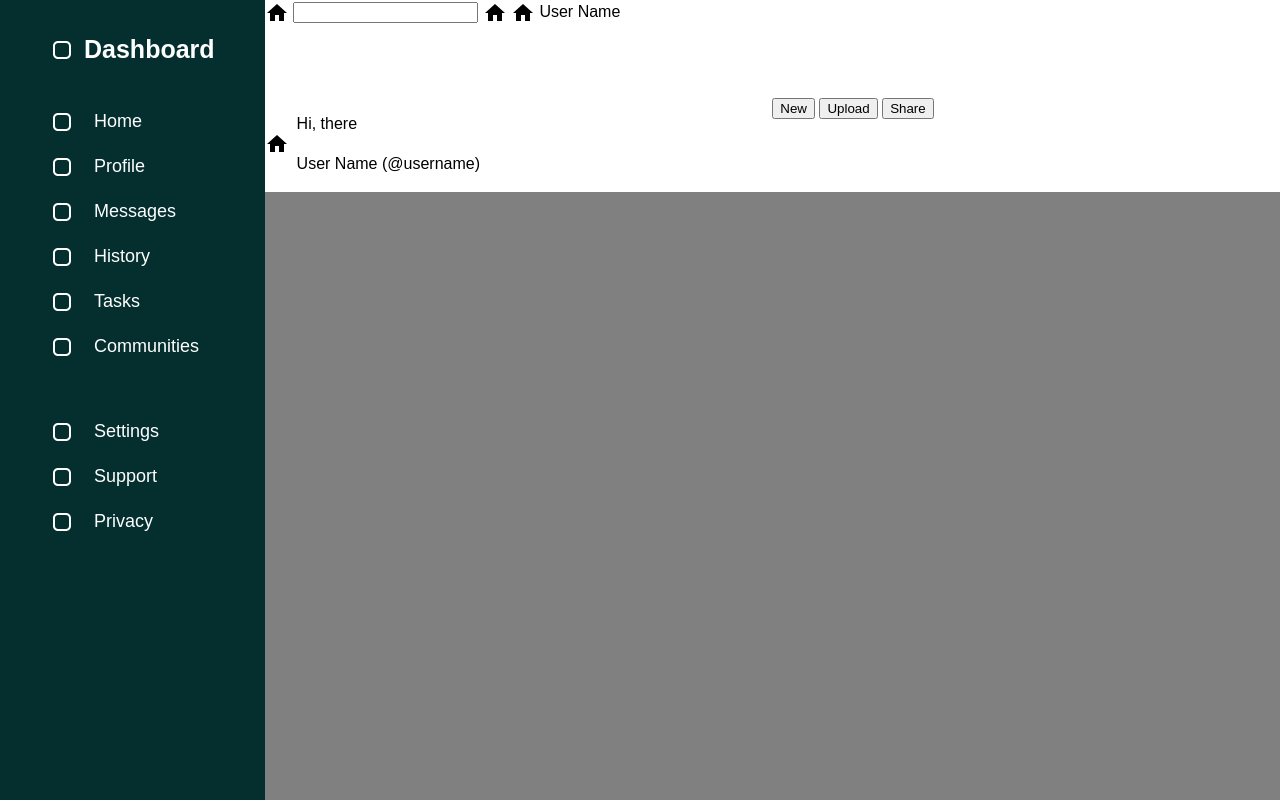
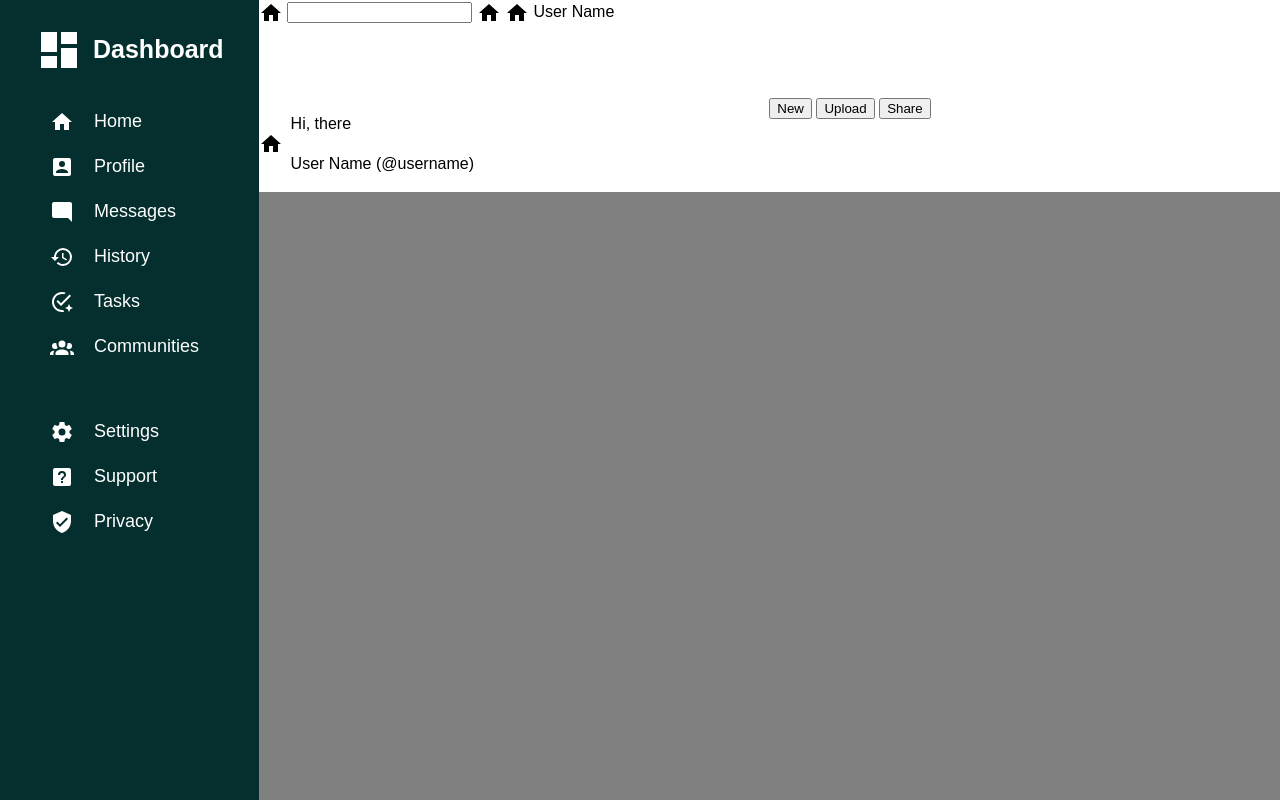
Before and after one commit to GitOfGod/admin-dashboard, a plain HTML site: page index.html in a window 1280 px wide. Drawn offline with Linux system fonts and the light colour scheme; a web font is replaced by a local one.

Commit message:
Add correct icons for sidebar elements
- Remove placeholder icons
- Add intuitive icons for each element
- Increase icon size
- Change icon fill to white
- Reduce left margin of logo to allow better alignment in sidebar

```diff
--- a/index.html
+++ b/index.html
@@ -36,43 +36,43 @@
     <aside>
         <div class="aside-container">
                 <div class="logo-text">
-                    <svg style="width: 24px; height: 24px" xmlns="http://www.w3.org/2000/svg" viewBox="0 0 24 24"><title>square-rounded-outline</title><path fill="white" d="M8 3H16C18.76 3 21 5.24 21 8V16C21 18.76 18.76 21 16 21H8C5.24 21 3 18.76 3 16V8C3 5.24 5.24 3 8 3M8 5C6.34 5 5 6.34 5 8V16C5 17.66 6.34 19 8 19H16C17.66 19 19 17.66 19 16V8C19 6.34 17.66 5 16 5H8Z" /></svg>
+                    <svg style="width: 48px; height: 48px" xmlns="http://www.w3.org/2000/svg" viewBox="0 0 24 24"><title>view-dashboard</title><path fill="white" d="M13,3V9H21V3M13,21H21V11H13M3,21H11V15H3M3,13H11V3H3V13Z" /></svg>
                     <h1 class="moderustic-semi-bold">Dashboard</h1>
                 </div>
             <nav class="nav-list">
                 <div class="nav-item-container">
                     <a href="#">
-                        <svg style="width: 24px; height: 24px" xmlns="http://www.w3.org/2000/svg" viewBox="0 0 24 24"><title>square-rounded-outline</title><path fill="white" d="M8 3H16C18.76 3 21 5.24 21 8V16C21 18.76 18.76 21 16 21H8C5.24 21 3 18.76 3 16V8C3 5.24 5.24 3 8 3M8 5C6.34 5 5 6.34 5 8V16C5 17.66 6.34 19 8 19H16C17.66 19 19 17.66 19 16V8C19 6.34 17.66 5 16 5H8Z" /></svg>
+                        <svg style="width: 24px; height: 24px" xmlns="http://www.w3.org/2000/svg" viewBox="0 0 24 24"><title>home</title><path fill="white" d="M10,20V14H14V20H19V12H22L12,3L2,12H5V20H10Z" /></svg>
                         <p class="nav-item">Home</p>
                     </a>
                 </div>
                 <div class="nav-item-container">
                     <a href="#">
-                        <svg style="width: 24px; height: 24px" xmlns="http://www.w3.org/2000/svg" viewBox="0 0 24 24"><title>square-rounded-outline</title><path fill="white" d="M8 3H16C18.76 3 21 5.24 21 8V16C21 18.76 18.76 21 16 21H8C5.24 21 3 18.76 3 16V8C3 5.24 5.24 3 8 3M8 5C6.34 5 5 6.34 5 8V16C5 17.66 6.34 19 8 19H16C17.66 19 19 17.66 19 16V8C19 6.34 17.66 5 16 5H8Z" /></svg>
+                        <svg style="width: 24px; height: 24px" xmlns="http://www.w3.org/2000/svg" viewBox="0 0 24 24"><title>account-box</title><path fill="white" d="M6,17C6,15 10,13.9 12,13.9C14,13.9 18,15 18,17V18H6M15,9A3,3 0 0,1 12,12A3,3 0 0,1 9,9A3,3 0 0,1 12,6A3,3 0 0,1 15,9M3,5V19A2,2 0 0,0 5,21H19A2,2 0 0,0 21,19V5A2,2 0 0,0 19,3H5C3.89,3 3,3.9 3,5Z" /></svg>
                         <p class="nav-item">Profile</p>
                     </a>
                 </div>
                 <div class="nav-item-container">
                     <a href="#">
-                        <svg style="width: 24px; height: 24px" xmlns="http://www.w3.org/2000/svg" viewBox="0 0 24 24"><title>square-rounded-outline</title><path fill="white" d="M8 3H16C18.76 3 21 5.24 21 8V16C21 18.76 18.76 21 16 21H8C5.24 21 3 18.76 3 16V8C3 5.24 5.24 3 8 3M8 5C6.34 5 5 6.34 5 8V16C5 17.66 6.34 19 8 19H16C17.66 19 19 17.66 19 16V8C19 6.34 17.66 5 16 5H8Z" /></svg>
+                        <svg style="width: 24px; height: 24px" xmlns="http://www.w3.org/2000/svg" viewBox="0 0 24 24"><title>message-reply</title><path fill="white" d="M22,4C22,2.89 21.1,2 20,2H4A2,2 0 0,0 2,4V16A2,2 0 0,0 4,18H18L22,22V4Z" /></svg>
                         <p class="nav-item">Messages</p>
                     </a>
                 </div>
                 <div class="nav-item-container">
                     <a href="#">
-                        <svg style="width: 24px; height: 24px" xmlns="http://www.w3.org/2000/svg" viewBox="0 0 24 24"><title>square-rounded-outline</title><path fill="white" d="M8 3H16C18.76 3 21 5.24 21 8V16C21 18.76 18.76 21 16 21H8C5.24 21 3 18.76 3 16V8C3 5.24 5.24 3 8 3M8 5C6.34 5 5 6.34 5 8V16C5 17.66 6.34 19 8 19H16C17.66 19 19 17.66 19 16V8C19 6.34 17.66 5 16 5H8Z" /></svg>
+                        <svg style="width: 24px; height: 24px" xmlns="http://www.w3.org/2000/svg" viewBox="0 0 24 24"><title>history</title><path fill="white" d="M13.5,8H12V13L16.28,15.54L17,14.33L13.5,12.25V8M13,3A9,9 0 0,0 4,12H1L4.96,16.03L9,12H6A7,7 0 0,1 13,5A7,7 0 0,1 20,12A7,7 0 0,1 13,19C11.07,19 9.32,18.21 8.06,16.94L6.64,18.36C8.27,20 10.5,21 13,21A9,9 0 0,0 22,12A9,9 0 0,0 13,3" /></svg>
                         <p class="nav-item">History</p>
                     </a>
                 </div>
                 <div class="nav-item-container">
                     <a href="#">
-                        <svg style="width: 24px; height: 24px" xmlns="http://www.w3.org/2000/svg" viewBox="0 0 24 24"><title>square-rounded-outline</title><path fill="white" d="M8 3H16C18.76 3 21 5.24 21 8V16C21 18.76 18.76 21 16 21H8C5.24 21 3 18.76 3 16V8C3 5.24 5.24 3 8 3M8 5C6.34 5 5 6.34 5 8V16C5 17.66 6.34 19 8 19H16C17.66 19 19 17.66 19 16V8C19 6.34 17.66 5 16 5H8Z" /></svg>
+                        <svg style="width: 24px; height: 24px" xmlns="http://www.w3.org/2000/svg" viewBox="0 0 24 24"><title>checkbox-marked-circle-auto-outline</title><path fill="white" d="M12 22C12.8 22 13.6 21.9 14.3 21.7C13.9 21.2 13.5 20.6 13.3 19.9C12.9 20 12.4 20 12 20C7.6 20 4 16.4 4 12C4 7.6 7.6 4 12 4C12.8 4 13.5 4.1 14.2 4.3L15.8 2.7C14.6 2.3 13.3 2 12 2C6.5 2 2 6.5 2 12C2 17.5 6.5 22 12 22M6.5 11.5L7.9 10.1L11 13.2L19.6 4.6L21 6L11 16L6.5 11.5M19 14L17.74 16.75L15 18L17.74 19.26L19 22L20.25 19.26L23 18L20.25 16.75L19 14Z" /></svg>
                         <p class="nav-item">Tasks</p>
                     </a>
                 </div>
                 <div class="nav-item-container">
                     <a href="#">
-                        <svg style="width: 24px; height: 24px" xmlns="http://www.w3.org/2000/svg" viewBox="0 0 24 24"><title>square-rounded-outline</title><path fill="white" d="M8 3H16C18.76 3 21 5.24 21 8V16C21 18.76 18.76 21 16 21H8C5.24 21 3 18.76 3 16V8C3 5.24 5.24 3 8 3M8 5C6.34 5 5 6.34 5 8V16C5 17.66 6.34 19 8 19H16C17.66 19 19 17.66 19 16V8C19 6.34 17.66 5 16 5H8Z" /></svg>
+                        <svg style="width: 24px; height: 24px" xmlns="http://www.w3.org/2000/svg" viewBox="0 0 24 24"><title>account-group</title><path fill="white" d="M12,5.5A3.5,3.5 0 0,1 15.5,9A3.5,3.5 0 0,1 12,12.5A3.5,3.5 0 0,1 8.5,9A3.5,3.5 0 0,1 12,5.5M5,8C5.56,8 6.08,8.15 6.53,8.42C6.38,9.85 6.8,11.27 7.66,12.38C7.16,13.34 6.16,14 5,14A3,3 0 0,1 2,11A3,3 0 0,1 5,8M19,8A3,3 0 0,1 22,11A3,3 0 0,1 19,14C17.84,14 16.84,13.34 16.34,12.38C17.2,11.27 17.62,9.85 17.47,8.42C17.92,8.15 18.44,8 19,8M5.5,18.25C5.5,16.18 8.41,14.5 12,14.5C15.59,14.5 18.5,16.18 18.5,18.25V20H5.5V18.25M0,20V18.5C0,17.11 1.89,15.94 4.45,15.6C3.86,16.28 3.5,17.22 3.5,18.25V20H0M24,20H20.5V18.25C20.5,17.22 20.14,16.28 19.55,15.6C22.11,15.94 24,17.11 24,18.5V20Z" /></svg>
                         <p class="nav-item">Communities</p>
                     </a>
                 </div>
@@ -80,19 +80,19 @@
             <div class="support-nav">
                 <div class="nav-item-container">
                     <a href="#">
-                        <svg style="width: 24px; height: 24px" xmlns="http://www.w3.org/2000/svg" viewBox="0 0 24 24"><title>square-rounded-outline</title><path fill="white" d="M8 3H16C18.76 3 21 5.24 21 8V16C21 18.76 18.76 21 16 21H8C5.24 21 3 18.76 3 16V8C3 5.24 5.24 3 8 3M8 5C6.34 5 5 6.34 5 8V16C5 17.66 6.34 19 8 19H16C17.66 19 19 17.66 19 16V8C19 6.34 17.66 5 16 5H8Z" /></svg>
+                        <svg style="width: 24px; height: 24px" xmlns="http://www.w3.org/2000/svg" viewBox="0 0 24 24"><title>cog</title><path fill="white" d="M12,15.5A3.5,3.5 0 0,1 8.5,12A3.5,3.5 0 0,1 12,8.5A3.5,3.5 0 0,1 15.5,12A3.5,3.5 0 0,1 12,15.5M19.43,12.97C19.47,12.65 19.5,12.33 19.5,12C19.5,11.67 19.47,11.34 19.43,11L21.54,9.37C21.73,9.22 21.78,8.95 21.66,8.73L19.66,5.27C19.54,5.05 19.27,4.96 19.05,5.05L16.56,6.05C16.04,5.66 15.5,5.32 14.87,5.07L14.5,2.42C14.46,2.18 14.25,2 14,2H10C9.75,2 9.54,2.18 9.5,2.42L9.13,5.07C8.5,5.32 7.96,5.66 7.44,6.05L4.95,5.05C4.73,4.96 4.46,5.05 4.34,5.27L2.34,8.73C2.21,8.95 2.27,9.22 2.46,9.37L4.57,11C4.53,11.34 4.5,11.67 4.5,12C4.5,12.33 4.53,12.65 4.57,12.97L2.46,14.63C2.27,14.78 2.21,15.05 2.34,15.27L4.34,18.73C4.46,18.95 4.73,19.03 4.95,18.95L7.44,17.94C7.96,18.34 8.5,18.68 9.13,18.93L9.5,21.58C9.54,21.82 9.75,22 10,22H14C14.25,22 14.46,21.82 14.5,21.58L14.87,18.93C15.5,18.67 16.04,18.34 16.56,17.94L19.05,18.95C19.27,19.03 19.54,18.95 19.66,18.73L21.66,15.27C21.78,15.05 21.73,14.78 21.54,14.63L19.43,12.97Z" /></svg>
                         <p class="nav-item">Settings</p>
                     </a>
                 </div>
                 <div class="nav-item-container">
                     <a href="#">
-                        <svg style="width: 24px; height: 24px" xmlns="http://www.w3.org/2000/svg" viewBox="0 0 24 24"><title>square-rounded-outline</title><path fill="white" d="M8 3H16C18.76 3 21 5.24 21 8V16C21 18.76 18.76 21 16 21H8C5.24 21 3 18.76 3 16V8C3 5.24 5.24 3 8 3M8 5C6.34 5 5 6.34 5 8V16C5 17.66 6.34 19 8 19H16C17.66 19 19 17.66 19 16V8C19 6.34 17.66 5 16 5H8Z" /></svg>
+                        <svg style="width: 24px; height: 24px" xmlns="http://www.w3.org/2000/svg" viewBox="0 0 24 24"><title>help-box</title><path fill="white" d="M11,18H13V16H11V18M12,6A4,4 0 0,0 8,10H10A2,2 0 0,1 12,8A2,2 0 0,1 14,10C14,12 11,11.75 11,15H13C13,12.75 16,12.5 16,10A4,4 0 0,0 12,6M5,3H19A2,2 0 0,1 21,5V19A2,2 0 0,1 19,21H5A2,2 0 0,1 3,19V5A2,2 0 0,1 5,3Z" /></svg>
                         <p class="nav-item">Support</p>
                     </a>
                 </div>
                 <div class="nav-item-container">
                     <a href="#">
-                        <svg style="width: 24px; height: 24px" xmlns="http://www.w3.org/2000/svg" viewBox="0 0 24 24"><title>square-rounded-outline</title><path fill="white" d="M8 3H16C18.76 3 21 5.24 21 8V16C21 18.76 18.76 21 16 21H8C5.24 21 3 18.76 3 16V8C3 5.24 5.24 3 8 3M8 5C6.34 5 5 6.34 5 8V16C5 17.66 6.34 19 8 19H16C17.66 19 19 17.66 19 16V8C19 6.34 17.66 5 16 5H8Z" /></svg>
+                        <svg style="width: 24px; height: 24px" xmlns="http://www.w3.org/2000/svg" viewBox="0 0 24 24"><title>shield-check</title><path fill="white" d="M10,17L6,13L7.41,11.59L10,14.17L16.59,7.58L18,9M12,1L3,5V11C3,16.55 6.84,21.74 12,23C17.16,21.74 21,16.55 21,11V5L12,1Z" /></svg>
                         <p class="nav-item">Privacy</p>
                     </a>
                 </div>
--- a/styles.css
+++ b/styles.css
@@ -45,7 +45,7 @@ aside {
     display: flex;
     flex-direction: row;
     justify-content: flex-start;
-    margin: 10px 50px;
+    margin: 10px 35px;
     align-items: center;
 }
 
```
